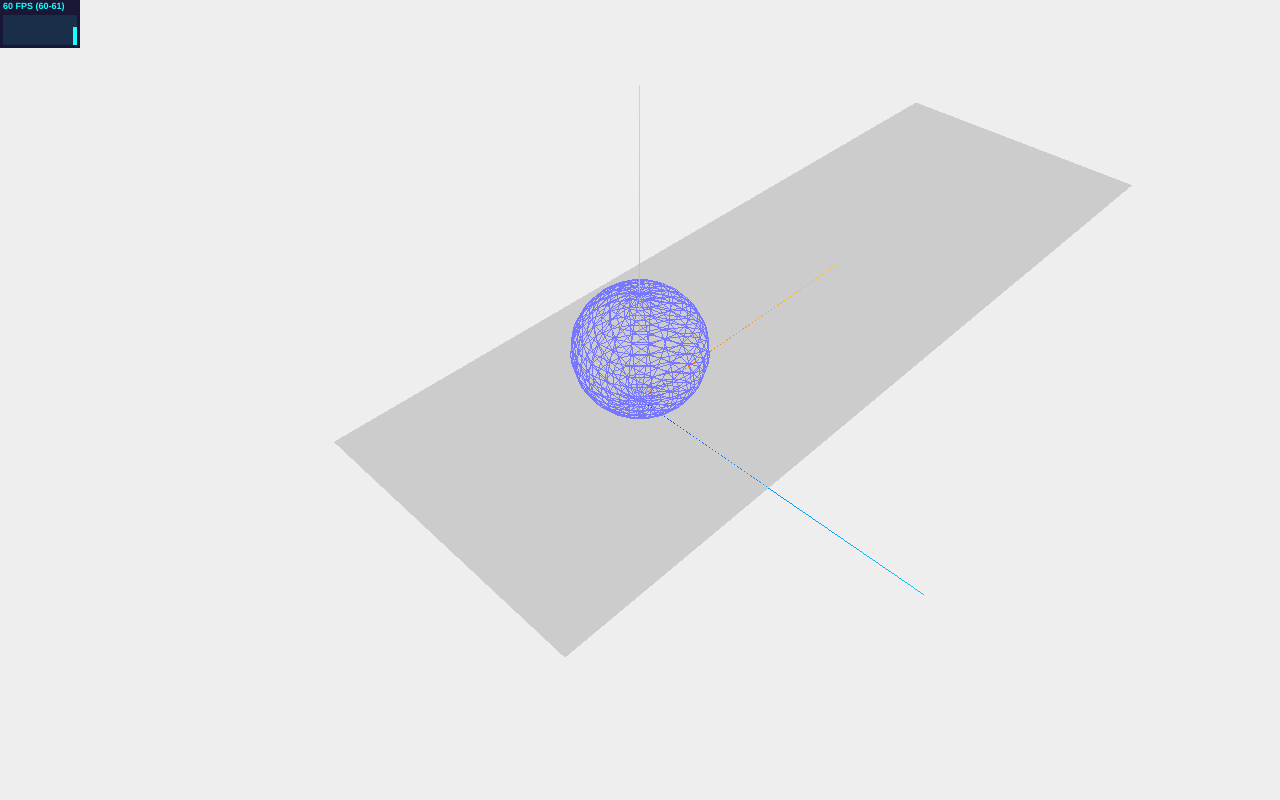
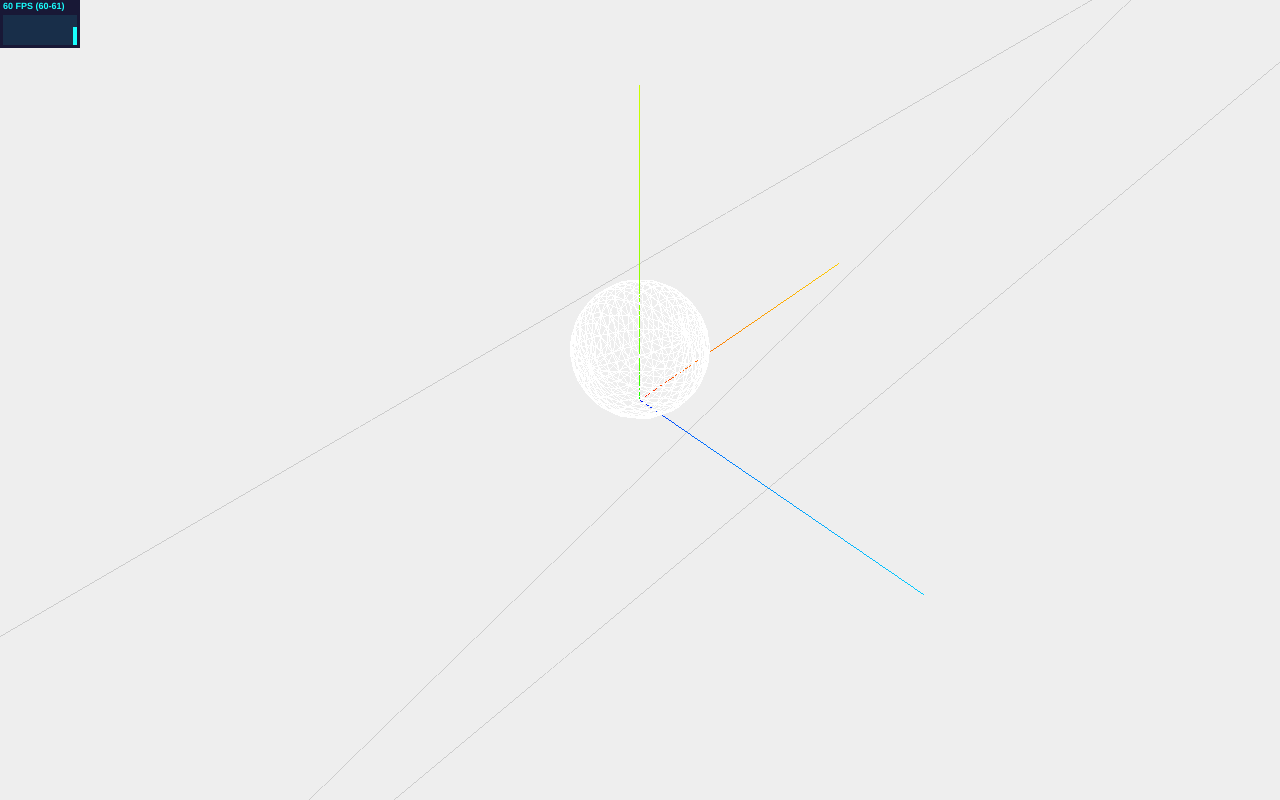
Before and after one commit to gxdragon/Study, a website: page views/index.html in a window 1280 px wide. Drawn offline with nearby package versions, Linux system fonts and the light colour scheme.

Commit message:
Add Plane, Mesh Animate
2018.08.07

```diff
--- a/views/index.html
+++ b/views/index.html
@@ -10,60 +10,93 @@
 	</head>
 	<body>
 		<script>
-			var scene = new THREE.Scene();
-			var camera = new THREE.PerspectiveCamera(45, window.innerWidth / window.innerHeight, 0.1, 1000);
-			var renderer = new THREE.WebGLRenderer();
-			var stats;
+			var _scene = new THREE.Scene();
+			var _camera = new THREE.PerspectiveCamera(45, window.innerWidth / window.innerHeight, 0.1, 1000);
+			var _renderer = new THREE.WebGLRenderer();
+
+			var _stats;
+			var _oldPlane, _newPlane, _sphere;
+
+        	var _planeSpeed = 1;
+			var _speed = 0.1;
+			var _planeGeom = new THREE.PlaneGeometry(150, 20, 1, 1);
+			var _planeMaterial = new THREE.MeshBasicMaterial({color:0xcccccc, wireframe:true});
+
             init();
             render();
 			function init(){
-				renderer.setClearColor(0xEEEEEE);
-				renderer.setSize(window.innerWidth, window.innerHeight);
+				_renderer.setClearColor(0xEEEEEE);
+				_renderer.setSize(window.innerWidth, window.innerHeight);
 
 				var axes = new THREE.AxesHelper(20);
-				scene.add(axes);
+				_scene.add(axes);
 
 				var light = new THREE.SpotLight(0xffffff);
 				light.position.set(-40, 60, -10);
-				scene.add(light);
-
-				var planeGeom = new THREE.PlaneGeometry(60, 20, 1, 1);
-				var planeMaterial = new THREE.MeshBasicMaterial({color:0xcccccc});
-				var plane = new THREE.Mesh(planeGeom, planeMaterial);
-				plane.rotation.x = -0.5 * Math.PI;
-				plane.position.x = 15;
-				plane.position.y = 0;
-				plane.position.z = 0;
-				scene.add(plane);
+				_scene.add(light);
 
 
+				_oldPlane = new THREE.Mesh(_planeGeom, _planeMaterial);
+				_oldPlane.rotation.x = -0.5 * Math.PI;
+				_oldPlane.position.x = 30;
+				_oldPlane.position.y = 0;
+				_oldPlane.position.z = 0;
+				_scene.add(_oldPlane);
+
 				var geom = new THREE.SphereGeometry(4, 20, 20);
-				var material = new THREE.MeshBasicMaterial({color:0x7777ff, wireframe:true});
-				var sphere = new THREE.Mesh(geom, material);
-				sphere.position.x = 0;
-				sphere.position.y = 4;
-				sphere.position.z = 0;
-				scene.add(sphere);
+				var material = new THREE.MeshBasicMaterial({color:0xffffff, wireframe:true});
+				_sphere = new THREE.Mesh(geom, material);
+				_sphere.position.x = 0;
+				_sphere.position.y = 4;
+				_sphere.position.z = 0;
+				_scene.add(_sphere);
 
-				camera.position.x = -30;
-				camera.position.y = 40;
-				camera.position.z = 30;
-				camera.lookAt(scene.position);
+				_camera.position.x = -30;
+				_camera.position.y = 40;
+				_camera.position.z = 30;
+				_camera.lookAt(_scene.position);
 
-				document.body.appendChild(renderer.domElement);
-
-                stats = new Stats();
-                stats.domElement.style.position = 'absolute';
-                stats.domElement.style.top = '0px';
-                stats.domElement.style.zIndex = 100;
-                document.body.appendChild(stats.domElement);
+				document.body.appendChild(_renderer.domElement);
+                _stats = new Stats();
+                _stats.domElement.style.position = 'absolute';
+                _stats.domElement.style.top = '0px';
+                _stats.domElement.style.zIndex = 100;
+                document.body.appendChild(_stats.domElement);
 			}
-
         	function render(){
                 requestAnimationFrame( render );
-				stats.update();
-                renderer.render( scene, camera );
+                move(null);
+                _stats.update();
+                _renderer.render( _scene, _camera );
         	}
+
+        	function move(event){
+        		_sphere.rotation.z -= _speed;
+				_oldPlane.position.x -= _planeSpeed;
+				if(_newPlane){
+					_newPlane.position.x -= _planeSpeed;
+					if(_newPlane.position.x==23){
+						_scene.remove(_oldPlane);
+						_oldPlane = new THREE.Mesh(_planeGeom, _planeMaterial);
+						_oldPlane.rotation.x = -0.5 * Math.PI;
+						_oldPlane.position.x = 173;
+						_oldPlane.position.y = 0;
+						_oldPlane.position.z = 0;
+						_scene.add(_oldPlane);
+					}
+				}
+				if(_oldPlane.position.x==23){
+					if(_newPlane){
+						_scene.remove(_newPlane);
+					}
+					_newPlane = new THREE.Mesh(_planeGeom, _planeMaterial);
+					_newPlane.rotation.x = -0.5 * Math.PI;
+					_newPlane.position.x = 173;
+					_newPlane.position.y = 0;
+					_newPlane.position.z = 0;
+					_scene.add(_newPlane);
+				}
+			}
 		</script>
 	</body>
 </html>
```
